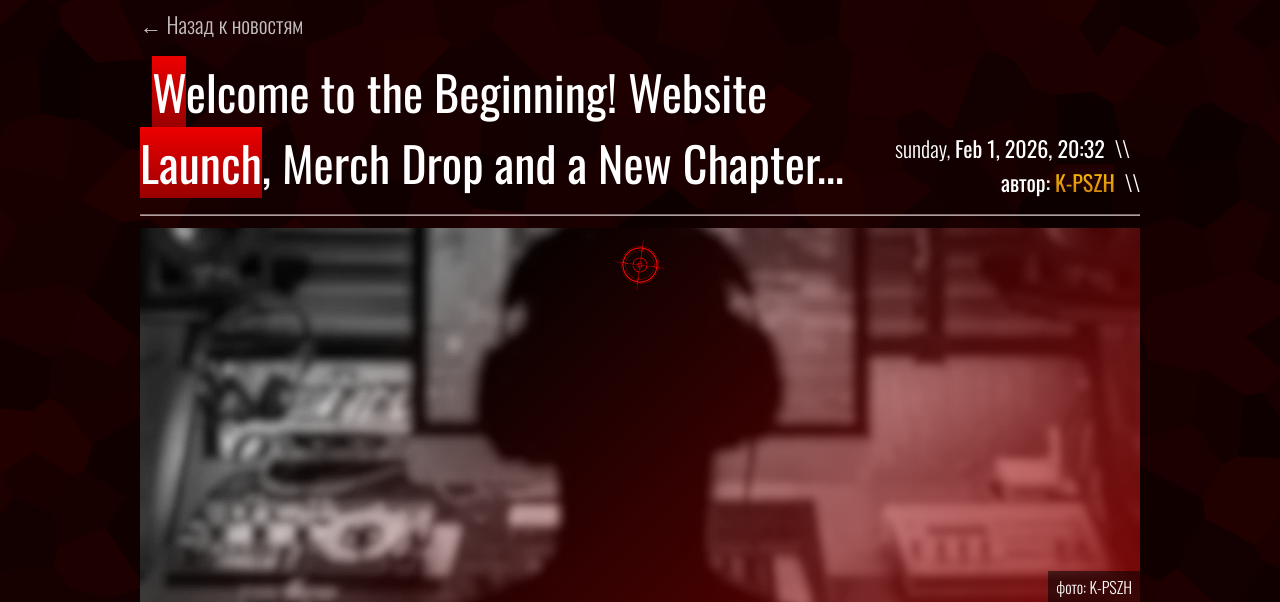
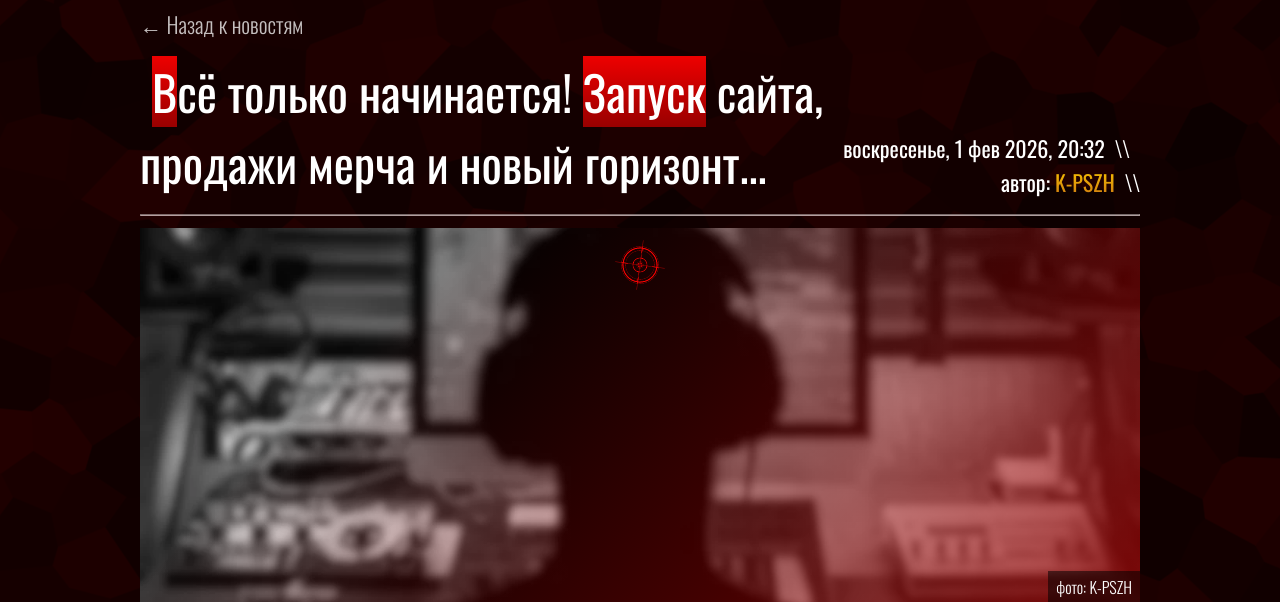
Before and after one commit to K-PSZH/k-pszh.github.io, a PHP site: page /news/2026/02/01/welcome-to-the-beginning.html in a window 1280 px wide. Shown: the part 135-737 px from the top of the page. Run offline with PHP 8.4, Linux system fonts and the light colour scheme; some web fonts are replaced.

Commit message:
more translations

```diff
--- a/css/article.css
+++ b/css/article.css
@@ -50,7 +50,7 @@
 
 .article-image-container:hover {
     transform: scale(.96);
-    opacity: .6;
+    opacity: .5;
 }
 
 .article-image-container img {
--- a/css/index.css
+++ b/css/index.css
@@ -59,7 +59,7 @@
 
 .index-latest-image:hover {
     transform: scale(.9);
-    opacity: .6;
+    opacity: .5;
 }
 
 .index-latest-title {
--- a/css/merch.css
+++ b/css/merch.css
@@ -100,7 +100,7 @@
     font-weight: 400;
     text-align: right;
     opacity: .75;
-    margin-block-end: .5em;
+    margin-block: .5em;
 }
 
 @media only screen and (max-width: 1080px) {
--- a/css/styles.css
+++ b/css/styles.css
@@ -41,7 +41,7 @@ html {
 
 body {
     margin: 0;
-    background-image: url("/img/bg.webp");
+    background-image: url(/img/bg.webp);
 }
 
 b { font-weight: 400; }
--- a/js/language.json
+++ b/js/language.json
@@ -35,6 +35,8 @@
     "article-photographer-yura": "Yura Ukhrenkov",
 
     "article-1-tab-name": "Welcome to the Beginning! | K-PSZH",
+    "article-1-title": "Welcome to the Beginning! Website <span class=\"character-red\">Launch</span>, Merch Drop and a New Chapter...",
+    "article-1-date": "sunday, <b>Feb 1, 2026, 8:32 PM</b>",
 
     "article-2-tab-name": "past_months.mp3 : UNRELEASED DEMOS | K-PSZH",
     "article-2-title": "past_months<span class=\"character-red\">.mp3</span> : <span class=\"character-red\">UN</span>RELEASED DEMOS",
@@ -46,6 +48,8 @@
     "article-2-audio-4-date": "/ nov-15-2025",
 
     "article-3-tab-name": "About REBUILD... | K-PSZH",
+    "article-3-title": "About <span class=\"character-red\">RE</span>BUILD...",
+    "article-3-date": "monday, <b>Mar 2, 2026, 8:47 AM</b>",
 
     "about-tab-name": "About me | K-PSZH",
     "about-title": "About me",
@@ -65,7 +69,7 @@
     "merch-1-title": "K-PSZH' Red Shirt",
     "merch-2-title": "\"My Hallucination\" T-Shirt",
     "merch-3-title": "Brand Shopper Bag",
-    "merch-4-title": "Brand Pin",
+    "merch-4-title": "Brand Badge Pin",
 
     "tools-tab-name": "Tools I use | K-PSZH",
 
@@ -108,7 +112,9 @@
     "article-image-author": "фото: ",
     "article-photographer-yura": "Юра Ухрёнков",
 
-    "article-1-tab-name": "Всё только начинается! | K-PSZH",
+    "article-1-tab-name": "Всё только начинается! Запуск сайта, продажи мерча и новый горизонт... | K-PSZH",
+    "article-1-title": "Всё только начинается! <span class=\"character-red\">Запуск</span> сайта, продажи мерча и новый горизонт...",
+    "article-1-date": "воскресенье, <b>1 фев 2026, 20:32</b>",
 
     "article-2-tab-name": "недавнее.mp3 : НЕИЗДАННЫЕ ДЕМКИ | K-PSZH",
     "article-2-title": "недавнее<span class=\"character-red\">.mp3</span> : <span class=\"character-red\">НЕ</span>ИЗДАННЫЕ ДЕМКИ",
@@ -120,6 +126,8 @@
     "article-2-audio-4-date": "/ ноя-15-2025",
 
     "article-3-tab-name": "О проекте \"REBUILD\"... | K-PSZH",
+    "article-3-title": "О проекте <span class=\"character-red\">RE</span>BUILD...",
+    "article-3-date": "понедельник, <b>2 мар 2026, 8:47</b>",
 
     "about-tab-name": "Обо мне | K-PSZH",
     "about-title": "Обо мне",
--- a/news/2026/02/01/welcome-to-the-beginning.html
+++ b/news/2026/02/01/welcome-to-the-beginning.html
@@ -39,9 +39,9 @@
             <div id="main-body">
                 <a href="/news.html" class="article-back">← <span data-i18n="article-back"></span></a>
                 <div class="article-header">
-                    <h1 id="uppercase-red">Welcome to the Beginning! Website <span class="character-red">Launch</span>, Merch Drop and a New Chapter...</h1>
+                    <h1 id="uppercase-red" data-i18n="article-1-title"></h1>
                     <div class="article-details">
-                        <h2>sunday, <b>Feb 1, 2026, 20:32</b><span class="nbsp">&nbsp;&nbsp;</span>\\<span class="nbsp">&nbsp;&nbsp;</span></h2>
+                        <h2><span data-i18n="article-1-date"></span><span class="nbsp">&nbsp;&nbsp;</span>\\<span class="nbsp">&nbsp;&nbsp;</span></h2>
                         <h2><span class="article-author" data-i18n="article-author"></span><b><span class="danganronpa cursor-hoverable">K-PSZH</span></b><span class="nbsp">&nbsp;&nbsp;</span>\\</h2>
                     </div>
                 </div>
--- a/news/2026/03/02/about-rebuild.html
+++ b/news/2026/03/02/about-rebuild.html
@@ -39,9 +39,9 @@
             <div id="main-body">
                 <a href="/news.html" class="article-back">← <span data-i18n="article-back"></span></a>
                 <div class="article-header">
-                    <h1 id="uppercase-red">About <span class="character-red">RE</span>BUILD...</h1>
+                    <h1 id="uppercase-red" data-i18n="article-3-title"></h1>
                     <div class="article-details">
-                        <h2>monday, <b>Mar 2, 2026, 08:47</b><span class="nbsp">&nbsp;&nbsp;</span>\\<span class="nbsp">&nbsp;&nbsp;</span></h2>
+                        <h2><span data-i18n="article-3-date"></span><span class="nbsp">&nbsp;&nbsp;</span>\\<span class="nbsp">&nbsp;&nbsp;</span></h2>
                         <h2><span class="article-author" data-i18n="article-author"></span><b><span class="danganronpa cursor-hoverable">K-PSZH</span></b><span class="nbsp">&nbsp;&nbsp;</span>\\</h2>
                     </div>
                 </div>
```
Also changed, not shown: img/covers/md.webp (added), img/covers/mh.webp, img/covers/mp.webp (added).
